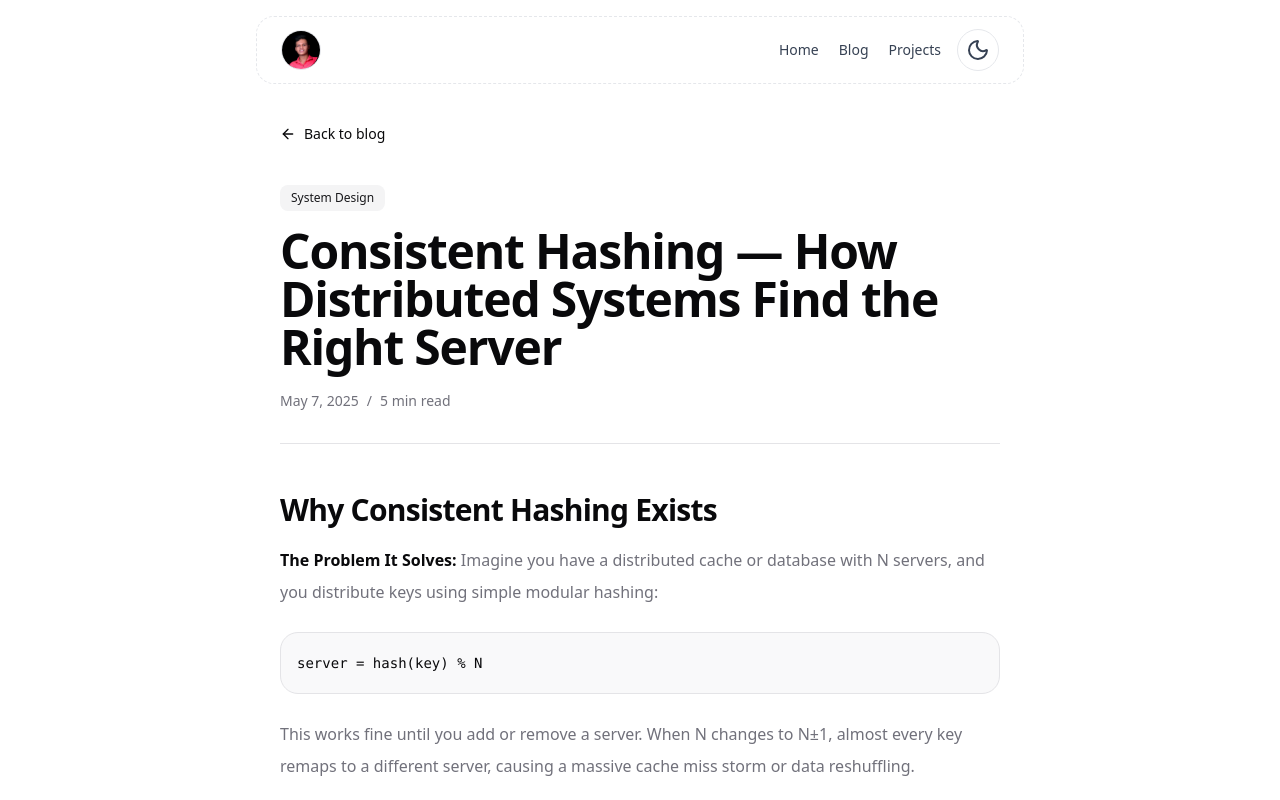
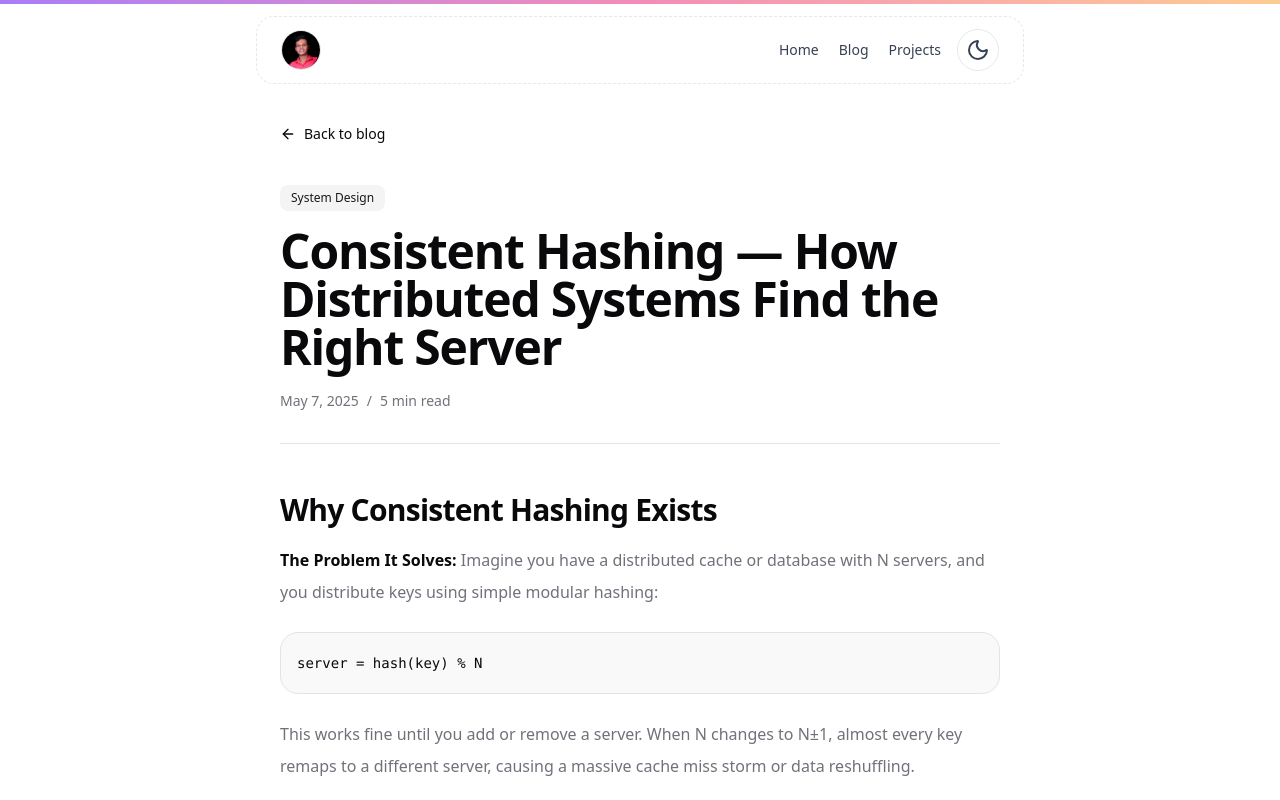
Before and after one commit to NikhilPatil2727/modern-portfolio, a Next.js app: page /blog/consistent-hashing in a window 1280 px wide. Shown: the top 800 px of the page. Built offline with nearby package versions, Linux system fonts and the light colour scheme.

Commit message:
feat(scroll-progress): add ScrollProgress component for scroll tracking and remove ReadingProgress component

```diff
--- a/app/blog/consistent-hashing/page.tsx
+++ b/app/blog/consistent-hashing/page.tsx
@@ -2,7 +2,6 @@ import Link from "next/link";
 import { ArrowLeft } from "lucide-react";
 
 import ConsistentHashingVisualizer from "@/components/blog/ConsistentHashingVisualizer";
-import ReadingProgress from "@/components/blog/ReadingProgress";
 import { Badge } from "@/components/ui/badge";
 import { Button } from "@/components/ui/button";
 
@@ -17,7 +16,6 @@ function SectionTitle({ children }: { children: React.ReactNode }) {
 export default function ConsistentHashingPage() {
   return (
     <>
-      <ReadingProgress />
       <article className="mx-auto max-w-3xl px-6 py-12 text-foreground animate-in fade-in slide-in-from-bottom-3 duration-500">
         <Button asChild variant="ghost" className="-ml-3 mb-8 rounded-full">
           <Link href="/blog">
--- a/app/layout.tsx
+++ b/app/layout.tsx
@@ -5,6 +5,7 @@ import { ThemeProvider } from "@/providers/ThemeProvider";
 import Header from "@/components/layout/Header";
 import Footer from "@/components/layout/Footer";
 import { SmoothCursor } from "@/components/ui/smooth-cursor";
+import { ScrollProgress } from "@/components/ui/scroll-progress";
 
 
 const geistSans = Geist({
@@ -46,6 +47,7 @@ export default function RootLayout({
             disableTransitionOnChange
           >
             <SmoothCursor />
+             <ScrollProgress className="z-[80] h-1" />
              <Header/>
             {children}
              <Footer/>
--- a/components/blog/ReadingProgress.tsx
+++ /dev/null
@@ -1,39 +0,0 @@
-"use client";
-
-import { useEffect, useState } from "react";
-
-export default function ReadingProgress() {
-  const [progress, setProgress] = useState(0);
-
-  useEffect(() => {
-    const updateProgress = () => {
-      const scrollTop = window.scrollY;
-      const scrollHeight = document.documentElement.scrollHeight - window.innerHeight;
-
-      if (scrollHeight <= 0) {
-        setProgress(0);
-        return;
-      }
-
-      setProgress(Math.min(100, Math.max(0, (scrollTop / scrollHeight) * 100)));
-    };
-
-    updateProgress();
-    window.addEventListener("scroll", updateProgress, { passive: true });
-    window.addEventListener("resize", updateProgress);
-
-    return () => {
-      window.removeEventListener("scroll", updateProgress);
-      window.removeEventListener("resize", updateProgress);
-    };
-  }, []);
-
-  return (
-    <div className="fixed inset-x-0 top-0 z-[80] h-1 bg-transparent">
-      <div
-        className="h-full bg-foreground transition-[width] duration-150 ease-out"
-        style={{ width: `${progress}%` }}
-      />
-    </div>
-  );
-}
--- /dev/null
+++ b/components/ui/scroll-progress.tsx
@@ -0,0 +1,34 @@
+"use client"
+
+import { motion, useScroll, type MotionProps } from "motion/react"
+
+import { cn } from "@/lib/utils"
+
+interface ScrollProgressProps extends Omit<
+  React.HTMLAttributes<HTMLElement>,
+  keyof MotionProps
+> {
+  ref?: React.Ref<HTMLDivElement>
+}
+
+export function ScrollProgress({
+  className,
+  ref,
+  ...props
+}: ScrollProgressProps) {
+  const { scrollYProgress } = useScroll()
+
+  return (
+    <motion.div
+      ref={ref}
+      className={cn(
+        "fixed inset-x-0 top-0 z-50 h-px origin-left bg-linear-to-r from-[#A97CF8] via-[#F38CB8] to-[#FDCC92]",
+        className
+      )}
+      style={{
+        scaleX: scrollYProgress,
+      }}
+      {...props}
+    />
+  )
+}
--- a/package.json
+++ b/package.json
@@ -44,7 +44,7 @@
     "framer-motion": "^12.38.0",
     "input-otp": "^1.4.2",
     "lucide-react": "^0.562.0",
-    "motion": "^12.26.2",
+    "motion": "^12.38.0",
     "next": "16.1.1",
     "next-themes": "^0.4.6",
     "react": "19.2.3",
```
Also changed, not shown: 1 other file (tests, documents, lock files or other folders).
